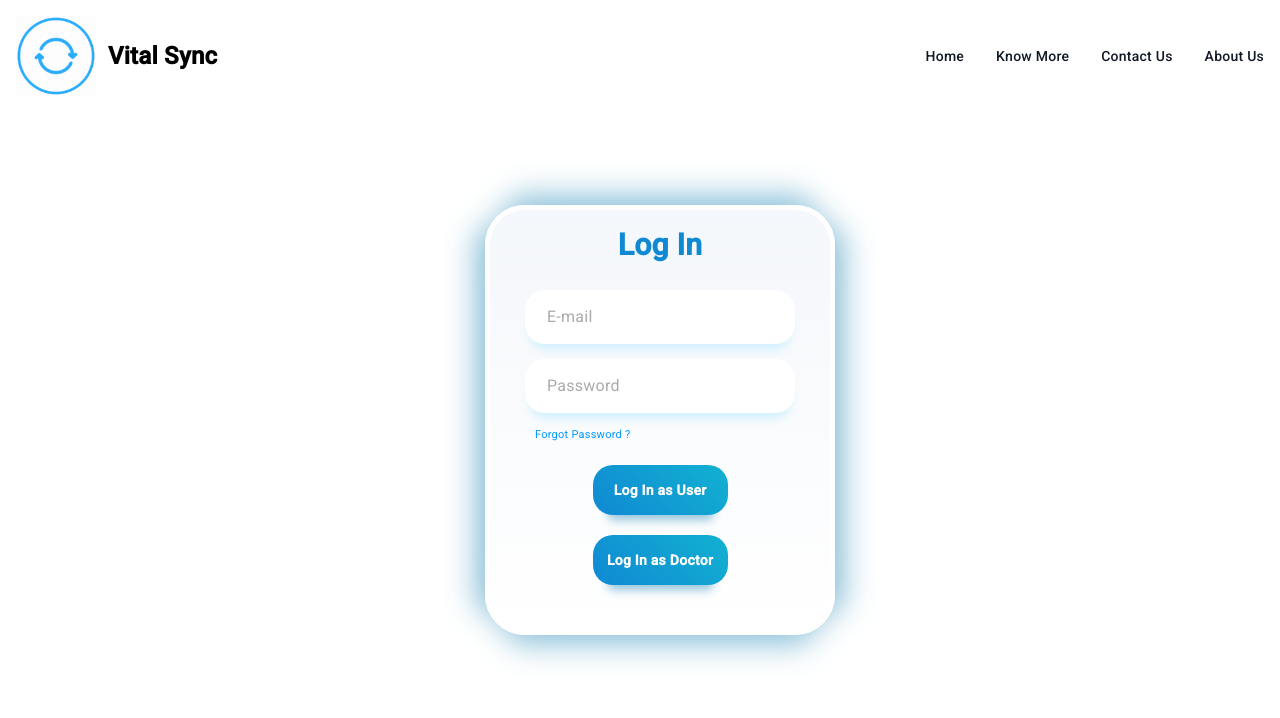
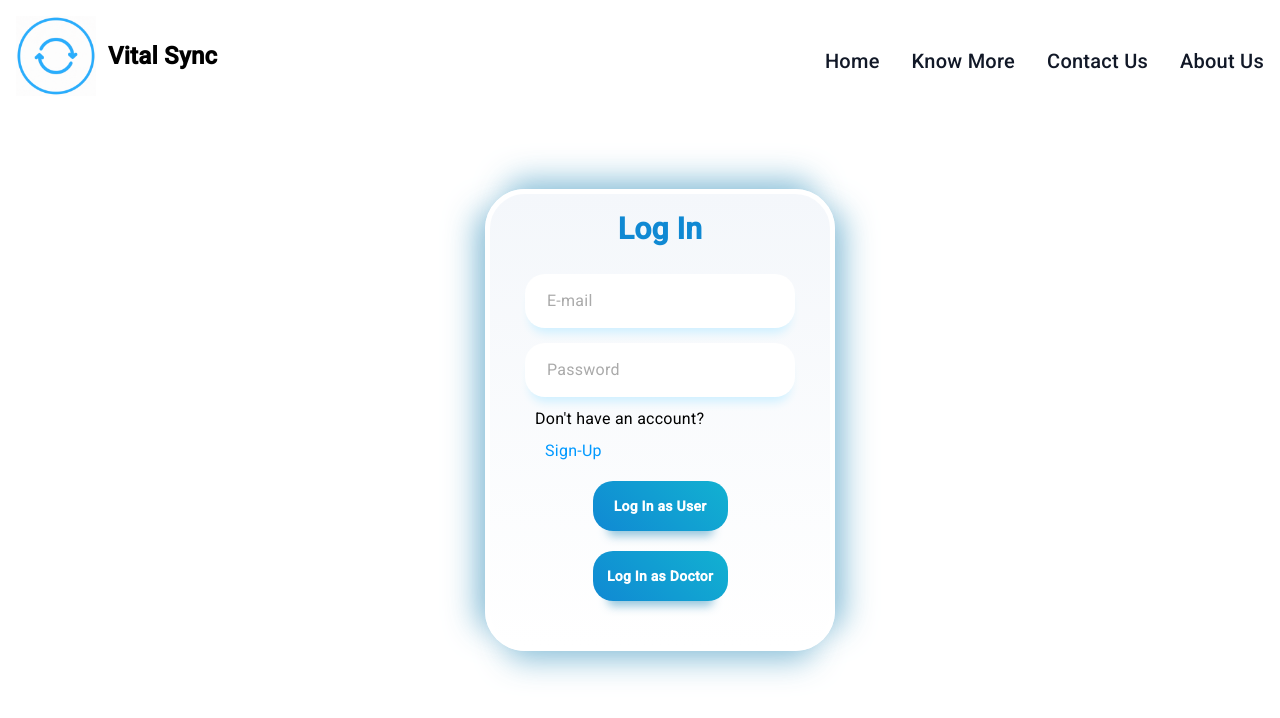
Before and after one commit to supranshu/ChronicDisease-Agnethon, an Angular app in the folder ChronicFront/: page /login in a window 1280 px wide. Shown: the top 718 px of the page. Built offline with nearby package versions, Linux system fonts and the light colour scheme.

Commit message:
stylin-1

```diff
--- a/ChronicFront/src/app/pages/home/home.component.css
+++ b/ChronicFront/src/app/pages/home/home.component.css
@@ -0,0 +1,10 @@
+.styling{
+    font-size: 20px;;
+    margin-top: 10px;
+}
+
+.main-section{
+   margin-left: 20px;
+   margin-right: 20px;
+   background: #ddd;
+}
--- a/ChronicFront/src/app/pages/home/home.component.html
+++ b/ChronicFront/src/app/pages/home/home.component.html
@@ -10,20 +10,20 @@
         class="flex flex-col font-medium p-4 md:p-0 mt-4 border border-gray-100 rounded-lg bg-gray-50 md:space-x-8 rtl:space-x-reverse md:flex-row md:mt-0 md:border-0 md:bg-white dark:bg-gray-800 md:dark:bg-gray-900 dark:border-gray-700">
         <li>
           <a routerLink="/"
-            class="block py-2 px-3 text-gray-900 rounded hover:bg-gray-100 md:hover:bg-transparent md:hover:text-blue-700 md:p-0 dark:text-white md:dark:hover:text-blue-500 dark:hover:bg-gray-700 dark:hover:text-white md:dark:hover:bg-transparent dark:border-gray-700">Home</a>
+            class="block py-2 px-3 text-gray-900 rounded hover:bg-gray-100 md:hover:bg-transparent md:hover:text-blue-700 md:p-0 dark:text-white md:dark:hover:text-blue-500 dark:hover:bg-gray-700 dark:hover:text-white md:dark:hover:bg-transparent dark:border-gray-700 styling">Home</a>
         </li>
         <li>
           <a routerLink="/knowmore"
-            class="block py-2 px-3 text-gray-900 rounded hover:bg-gray-100 md:hover:bg-transparent md:hover:text-blue-700 md:p-0 dark:text-white md:dark:hover:text-blue-500 dark:hover:bg-gray-700 dark:hover:text-white md:dark:hover:bg-transparent dark:border-gray-700">Know
+            class="block py-2 px-3 text-gray-900 rounded hover:bg-gray-100 md:hover:bg-transparent md:hover:text-blue-700 md:p-0 dark:text-white md:dark:hover:text-blue-500 dark:hover:bg-gray-700 dark:hover:text-white md:dark:hover:bg-transparent dark:border-gray-700 styling">Know
             More</a>
         </li>
         <li>
           <a routerLink="/contact"
-            class="block py-2 px-3 text-gray-900 rounded hover:bg-gray-100 md:hover:bg-transparent md:hover:text-blue-700 md:p-0 dark:text-white md:dark:hover:text-blue-500 dark:hover:bg-gray-700 dark:hover:text-white md:dark:hover:bg-transparent dark:border-gray-700">Contact Us</a>
+            class="block py-2 px-3 text-gray-900 rounded hover:bg-gray-100 md:hover:bg-transparent md:hover:text-blue-700 md:p-0 dark:text-white md:dark:hover:text-blue-500 dark:hover:bg-gray-700 dark:hover:text-white md:dark:hover:bg-transparent dark:border-gray-700 styling">Contact Us</a>
         </li>
         <li>
           <a routerLink="/aboutus"
-            class="block py-2 px-3 text-gray-900 rounded hover:bg-gray-100 md:hover:bg-transparent md:hover:text-blue-700 md:p-0 dark:text-white md:dark:hover:text-blue-500 dark:hover:bg-gray-700 dark:hover:text-white md:dark:hover:bg-transparent dark:border-gray-700">About
+            class="block py-2 px-3 text-gray-900 rounded hover:bg-gray-100 md:hover:bg-transparent md:hover:text-blue-700 md:p-0 dark:text-white md:dark:hover:text-blue-500 dark:hover:bg-gray-700 dark:hover:text-white md:dark:hover:bg-transparent dark:border-gray-700 styling">About
             Us</a>
         </li>
 
@@ -40,7 +40,7 @@
 
 
 <!-- Carousel -->
-
+<div class="main-section">
 <div id="default-carousel" class="relative w-full" data-carousel="slide" style="height: 620px;">
   <!-- Increase height here -->
   <!-- Carousel wrapper -->
@@ -144,7 +144,7 @@
   </div>
 </section>
 <!-- flex -->
-<div style="display: flex; justify-content: center; align-items: center; height: 100vh;">
+<div style="display: flex; justify-content: center; align-items: center; height: 500px;">
   <div style="display: flex; gap: 20px;">
     <div style="width: 300px; text-align: center; background-color: #ffffff; padding: 2rem; border-radius: 0.75rem; box-shadow: 0 4px 6px rgba(0, 0, 0, 0.1), 0 1px 3px rgba(0, 0, 0, 0.08); display: flex; flex-direction: column; justify-content: center;">
       <img src="/assets/pat.png" alt="timer" style="width: 100px; margin: 0 auto;">
@@ -163,3 +163,5 @@
     </div>
   </div>
 </div>
+
+</div>
--- a/ChronicFront/src/app/pages/know-more/know-more.component.css
+++ b/ChronicFront/src/app/pages/know-more/know-more.component.css
@@ -0,0 +1,4 @@
+.styling{
+    font-size: 20px;;
+    margin-top: 10px;
+}
--- a/ChronicFront/src/app/pages/know-more/know-more.component.html
+++ b/ChronicFront/src/app/pages/know-more/know-more.component.html
@@ -8,16 +8,16 @@
     <div class="items-center justify-between hidden w-full md:flex md:w-auto md:order-1" id="navbar-user">
       <ul class="flex flex-col font-medium p-4 md:p-0 mt-4 border border-gray-100 rounded-lg bg-gray-50 md:space-x-8 rtl:space-x-reverse md:flex-row md:mt-0 md:border-0 md:bg-white dark:bg-gray-800 md:dark:bg-gray-900 dark:border-gray-700">
         <li>
-          <a href="#" class="block py-2 px-3 text-gray-900 rounded hover:bg-gray-100 md:hover:bg-transparent md:hover:text-blue-700 md:p-0 dark:text-white md:dark:hover:text-blue-500 dark:hover:bg-gray-700 dark:hover:text-white md:dark:hover:bg-transparent dark:border-gray-700" >Home</a>
+          <a href="#" class="block py-2 px-3 text-gray-900 rounded hover:bg-gray-100 md:hover:bg-transparent md:hover:text-blue-700 md:p-0 dark:text-white md:dark:hover:text-blue-500 dark:hover:bg-gray-700 dark:hover:text-white md:dark:hover:bg-transparent dark:border-gray-700 styling" >Home</a>
         </li>
         <li>
-          <a routerLink ="/knowmore" class="block py-2 px-3 text-gray-900 rounded hover:bg-gray-100 md:hover:bg-transparent md:hover:text-blue-700 md:p-0 dark:text-white md:dark:hover:text-blue-500 dark:hover:bg-gray-700 dark:hover:text-white md:dark:hover:bg-transparent dark:border-gray-700">Know More</a>
+          <a routerLink ="/knowmore" class="block py-2 px-3 text-gray-900 rounded hover:bg-gray-100 md:hover:bg-transparent md:hover:text-blue-700 md:p-0 dark:text-white md:dark:hover:text-blue-500 dark:hover:bg-gray-700 dark:hover:text-white md:dark:hover:bg-transparent dark:border-gray-700 styling">Know More</a>
         </li>
         <li>
-          <a routerLink ="/contact" class="block py-2 px-3 text-gray-900 rounded hover:bg-gray-100 md:hover:bg-transparent md:hover:text-blue-700 md:p-0 dark:text-white md:dark:hover:text-blue-500 dark:hover:bg-gray-700 dark:hover:text-white md:dark:hover:bg-transparent dark:border-gray-700">Contact Us</a>
+          <a routerLink ="/contact" class="block py-2 px-3 text-gray-900 rounded hover:bg-gray-100 md:hover:bg-transparent md:hover:text-blue-700 md:p-0 dark:text-white md:dark:hover:text-blue-500 dark:hover:bg-gray-700 dark:hover:text-white md:dark:hover:bg-transparent dark:border-gray-700 styling">Contact Us</a>
         </li>
         <li>
-          <a routerLink ="/aboutus" class="block py-2 px-3 text-gray-900 rounded hover:bg-gray-100 md:hover:bg-transparent md:hover:text-blue-700 md:p-0 dark:text-white md:dark:hover:text-blue-500 dark:hover:bg-gray-700 dark:hover:text-white md:dark:hover:bg-transparent dark:border-gray-700">About Us</a>
+          <a routerLink ="/aboutus" class="block py-2 px-3 text-gray-900 rounded hover:bg-gray-100 md:hover:bg-transparent md:hover:text-blue-700 md:p-0 dark:text-white md:dark:hover:text-blue-500 dark:hover:bg-gray-700 dark:hover:text-white md:dark:hover:bg-transparent dark:border-gray-700 styling">About Us</a>
         </li
         >          <!-- New list item for login button -->
         <li>
--- a/ChronicFront/src/app/pages/login/login.component.css
+++ b/ChronicFront/src/app/pages/login/login.component.css
@@ -16,6 +16,10 @@
     transform: translate(-50%, -50%);
   }
 
+  .styling{
+    font-size: 20px;;
+    margin-top: 10px;
+}
   .heading {
     text-align: center;
     font-weight: 900;
@@ -53,9 +57,11 @@
 
   .form .forgot-password {
     display: block;
-    margin-top: 10px;
+    margin-top: 12px;
     margin-left: 10px;
+    font-size: 16px;
   }
+
 
   .form .forgot-password a {
     font-size: 11px;
--- a/ChronicFront/src/app/pages/login/login.component.html
+++ b/ChronicFront/src/app/pages/login/login.component.html
@@ -8,16 +8,16 @@
       <div class="items-center justify-between hidden w-full md:flex md:w-auto md:order-1" id="navbar-user">
         <ul class="flex flex-col font-medium p-4 md:p-0 mt-4 border border-gray-100 rounded-lg bg-gray-50 md:space-x-8 rtl:space-x-reverse md:flex-row md:mt-0 md:border-0 md:bg-white dark:bg-gray-800 md:dark:bg-gray-900 dark:border-gray-700">
           <li>
-            <a routerLink="/" class="block py-2 px-3 text-gray-900 rounded hover:bg-gray-100 md:hover:bg-transparent md:hover:text-blue-700 md:p-0 dark:text-white md:dark:hover:text-blue-500 dark:hover:bg-gray-700 dark:hover:text-white md:dark:hover:bg-transparent dark:border-gray-700" >Home</a>
+            <a routerLink="/" class="block py-2 px-3 text-gray-900 rounded hover:bg-gray-100 md:hover:bg-transparent md:hover:text-blue-700 md:p-0 dark:text-white md:dark:hover:text-blue-500 dark:hover:bg-gray-700 dark:hover:text-white md:dark:hover:bg-transparent dark:border-gray-700 styling" >Home</a>
           </li>
           <li>
-            <a routerLink ="/knowmore" class="block py-2 px-3 text-gray-900 rounded hover:bg-gray-100 md:hover:bg-transparent md:hover:text-blue-700 md:p-0 dark:text-white md:dark:hover:text-blue-500 dark:hover:bg-gray-700 dark:hover:text-white md:dark:hover:bg-transparent dark:border-gray-700">Know More</a>
+            <a routerLink ="/knowmore" class="block py-2 px-3 text-gray-900 rounded hover:bg-gray-100 md:hover:bg-transparent md:hover:text-blue-700 md:p-0 dark:text-white md:dark:hover:text-blue-500 dark:hover:bg-gray-700 dark:hover:text-white md:dark:hover:bg-transparent dark:border-gray-700 styling">Know More</a>
           </li>
           <li>
-            <a routerLink ="/contact" class="block py-2 px-3 text-gray-900 rounded hover:bg-gray-100 md:hover:bg-transparent md:hover:text-blue-700 md:p-0 dark:text-white md:dark:hover:text-blue-500 dark:hover:bg-gray-700 dark:hover:text-white md:dark:hover:bg-transparent dark:border-gray-700">Contact Us</a>
+            <a routerLink ="/contact" class="block py-2 px-3 text-gray-900 rounded hover:bg-gray-100 md:hover:bg-transparent md:hover:text-blue-700 md:p-0 dark:text-white md:dark:hover:text-blue-500 dark:hover:bg-gray-700 dark:hover:text-white md:dark:hover:bg-transparent dark:border-gray-700 styling">Contact Us</a>
           </li>
           <li>
-            <a routerLink="/aboutus" class="block py-2 px-3 text-gray-900 rounded hover:bg-gray-100 md:hover:bg-transparent md:hover:text-blue-700 md:p-0 dark:text-white md:dark:hover:text-blue-500 dark:hover:bg-gray-700 dark:hover:text-white md:dark:hover:bg-transparent dark:border-gray-700">About Us</a>
+            <a routerLink="/aboutus" class="block py-2 px-3 text-gray-900 rounded hover:bg-gray-100 md:hover:bg-transparent md:hover:text-blue-700 md:p-0 dark:text-white md:dark:hover:text-blue-500 dark:hover:bg-gray-700 dark:hover:text-white md:dark:hover:bg-transparent dark:border-gray-700 styling">About Us</a>
           </li>
 
         </ul>
@@ -32,7 +32,7 @@
     <form  class="form">
       <input required="" [(ngModel)]="loginData.email" class="input" type="email" name="email" id="email" placeholder="E-mail">
       <input required="" [(ngModel)]="loginData.password" class="input" type="password" name="password" id="password" placeholder="Password">
-      <span class="forgot-password"><a href="#">Forgot Password ?</a></span>
+      <span class="forgot-password">Don't have an account?<a routerLink="/sign-up" class="forgot-password" style="font-size: 16px;">Sign-Up</a></span>
       <button class="login-button" type="submit" (click)="doLoginU()" value="Log In as User">Log In as User</button>
       <button class="login-button" type="submit" (click)="doLoginD()" value="Log In as Doctor">Log In as Doctor</button>
     </form>
--- a/ChronicFront/src/app/pages/sign-up/sign-up.component.css
+++ b/ChronicFront/src/app/pages/sign-up/sign-up.component.css
@@ -1,4 +1,7 @@
-
+.styling{
+  font-size: 20px;;
+  margin-top: 10px;
+}
 
   .container {
     max-width: 350px;
@@ -69,10 +72,12 @@
     display: block;
     margin-top: 10px;
     margin-left: 10px;
+    font-size: 18px;
+    margin-top: 5px;
   }
 
   .form .forgot-password a {
-    font-size: 11px;
+    font-size: 18px;
     color: #0099ff;
     text-decoration: none;
   }
@@ -101,62 +106,6 @@
     box-shadow: rgba(133, 189, 215, 0.8784313725) 0px 15px 10px -10px;
   }
 
-  .social-account-container {
-    margin-top: 25px;
-  }
-
-  .social-account-container .title {
-    display: block;
-    text-align: center;
-    font-size: 10px;
-    color: rgb(170, 170, 170);
-  }
-
-  .social-account-container .social-accounts {
-    width: 100%;
-    display: flex;
-    justify-content: center;
-    gap: 15px;
-    margin-top: 5px;
-  }
-
-  .social-account-container .social-accounts .social-button {
-    background: linear-gradient(45deg, rgb(0, 0, 0) 0%, rgb(112, 112, 112) 100%);
-    border: 5px solid white;
-    padding: 5px;
-    border-radius: 50%;
-    width: 40px;
-    aspect-ratio: 1;
-    display: grid;
-    place-content: center;
-    box-shadow: rgba(133, 189, 215, 0.8784313725) 0px 12px 10px -8px;
-    transition: all 0.2s ease-in-out;
-  }
-
-  .social-account-container .social-accounts .social-button .svg {
-    fill: white;
-    margin: auto;
-  }
-
-  .social-account-container .social-accounts .social-button:hover {
-    transform: scale(1.2);
-  }
-
-  .social-account-container .social-accounts .social-button:active {
-    transform: scale(0.9);
-  }
-
-  .agreement {
-    display: block;
-    text-align: center;
-    margin-top: 15px;
-  }
-
-  .agreement a {
-    text-decoration: none;
-    color: #0099ff;
-    font-size: 9px;
-  }
 
 
   .custom-dropdown {
@@ -251,3 +200,11 @@
   border-color: #4c8bf5;
   box-shadow: 0 0 20px #4c8bf580;
 }
+
+
+
+
+.role-selection{
+  font-size: 18px;
+  font-weight: 500;
+}
--- a/ChronicFront/src/app/pages/sign-up/sign-up.component.html
+++ b/ChronicFront/src/app/pages/sign-up/sign-up.component.html
@@ -8,16 +8,16 @@
       <div class="items-center justify-between hidden w-full md:flex md:w-auto md:order-1" id="navbar-user">
         <ul class="flex flex-col font-medium p-4 md:p-0 mt-4 border border-gray-100 rounded-lg bg-gray-50 md:space-x-8 rtl:space-x-reverse md:flex-row md:mt-0 md:border-0 md:bg-white dark:bg-gray-800 md:dark:bg-gray-900 dark:border-gray-700">
             <li>
-                <a routerLink="/" class="block py-2 px-3 text-gray-900 rounded hover:bg-gray-100 md:hover:bg-transparent md:hover:text-blue-700 md:p-0 dark:text-white md:dark:hover:text-blue-500 dark:hover:bg-gray-700 dark:hover:text-white md:dark:hover:bg-transparent dark:border-gray-700" >Home</a>
+                <a routerLink="/" class="block py-2 px-3 text-gray-900 rounded hover:bg-gray-100 md:hover:bg-transparent md:hover:text-blue-700 md:p-0 dark:text-white md:dark:hover:text-blue-500 dark:hover:bg-gray-700 dark:hover:text-white md:dark:hover:bg-transparent dark:border-gray-700 styling" >Home</a>
               </li>
           <li>
-            <a routerLink="/knowmore" class="block py-2 px-3 text-gray-900 rounded hover:bg-gray-100 md:hover:bg-transparent md:hover:text-blue-700 md:p-0 dark:text-white md:dark:hover:text-blue-500 dark:hover:bg-gray-700 dark:hover:text-white md:dark:hover:bg-transparent dark:border-gray-700">Know More</a>
+            <a routerLink="/knowmore" class="block py-2 px-3 text-gray-900 rounded hover:bg-gray-100 md:hover:bg-transparent md:hover:text-blue-700 md:p-0 dark:text-white md:dark:hover:text-blue-500 dark:hover:bg-gray-700 dark:hover:text-white md:dark:hover:bg-transparent dark:border-gray-700 styling">Know More</a>
           </li>
           <li>
-            <a routerLink="/contact" class="block py-2 px-3 text-gray-900 rounded hover:bg-gray-100 md:hover:bg-transparent md:hover:text-blue-700 md:p-0 dark:text-white md:dark:hover:text-blue-500 dark:hover:bg-gray-700 dark:hover:text-white md:dark:hover:bg-transparent dark:border-gray-700">Contact Us</a>
+            <a routerLink="/contact" class="block py-2 px-3 text-gray-900 rounded hover:bg-gray-100 md:hover:bg-transparent md:hover:text-blue-700 md:p-0 dark:text-white md:dark:hover:text-blue-500 dark:hover:bg-gray-700 dark:hover:text-white md:dark:hover:bg-transparent dark:border-gray-700 styling">Contact Us</a>
           </li>
           <li>
-            <a routerLink="/aboutus" class="block py-2 px-3 text-gray-900 rounded hover:bg-gray-100 md:hover:bg-transparent md:hover:text-blue-700 md:p-0 dark:text-white md:dark:hover:text-blue-500 dark:hover:bg-gray-700 dark:hover:text-white md:dark:hover:bg-transparent dark:border-gray-700">About Us</a>
+            <a routerLink="/aboutus" class="block py-2 px-3 text-gray-900 rounded hover:bg-gray-100 md:hover:bg-transparent md:hover:text-blue-700 md:p-0 dark:text-white md:dark:hover:text-blue-500 dark:hover:bg-gray-700 dark:hover:text-white md:dark:hover:bg-transparent dark:border-gray-700 styling">About Us</a>
           </li>
         </ul>
       </div>
@@ -55,13 +55,13 @@
 
       </div>
 
-      <p style="margin-top: 10px;">Select your gender:</p>
-              <div class="radio-button-container input">
+      <p style="margin-top: 10px; ">Select your gender:</p>
+              <div class="radio-button-container input" >
 
                 <div class="radio-button">
-                <input type="radio" class="radio-button__input" id="radio1" name="radio-group">
+                <input type="radio" class="radio-button__input" id="radio1" name="radio-group" >
                 <label class="radio-button__label" for="radio1">
-                  <span class="radio-button__custom"></span>
+                  <span class="radio-button__custom" ></span>
                   Male
                 </label>
               </div>
```
